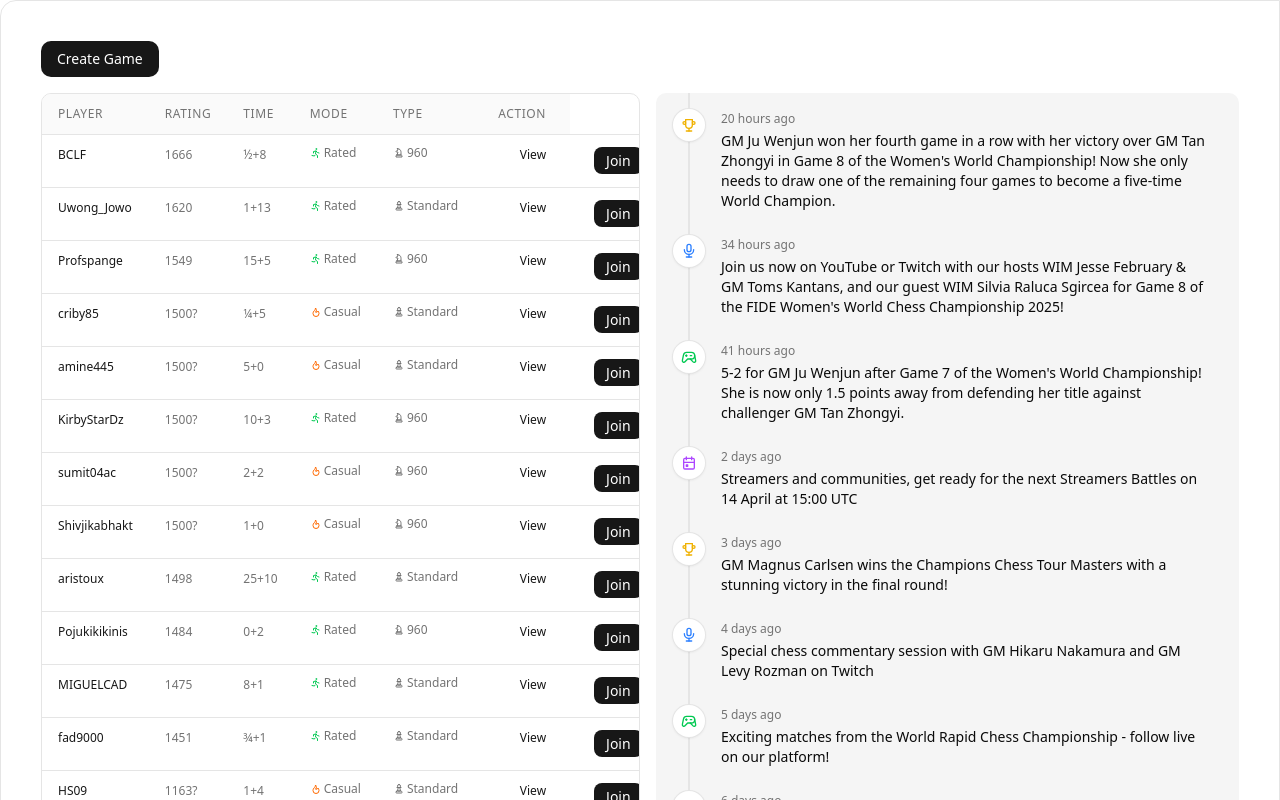
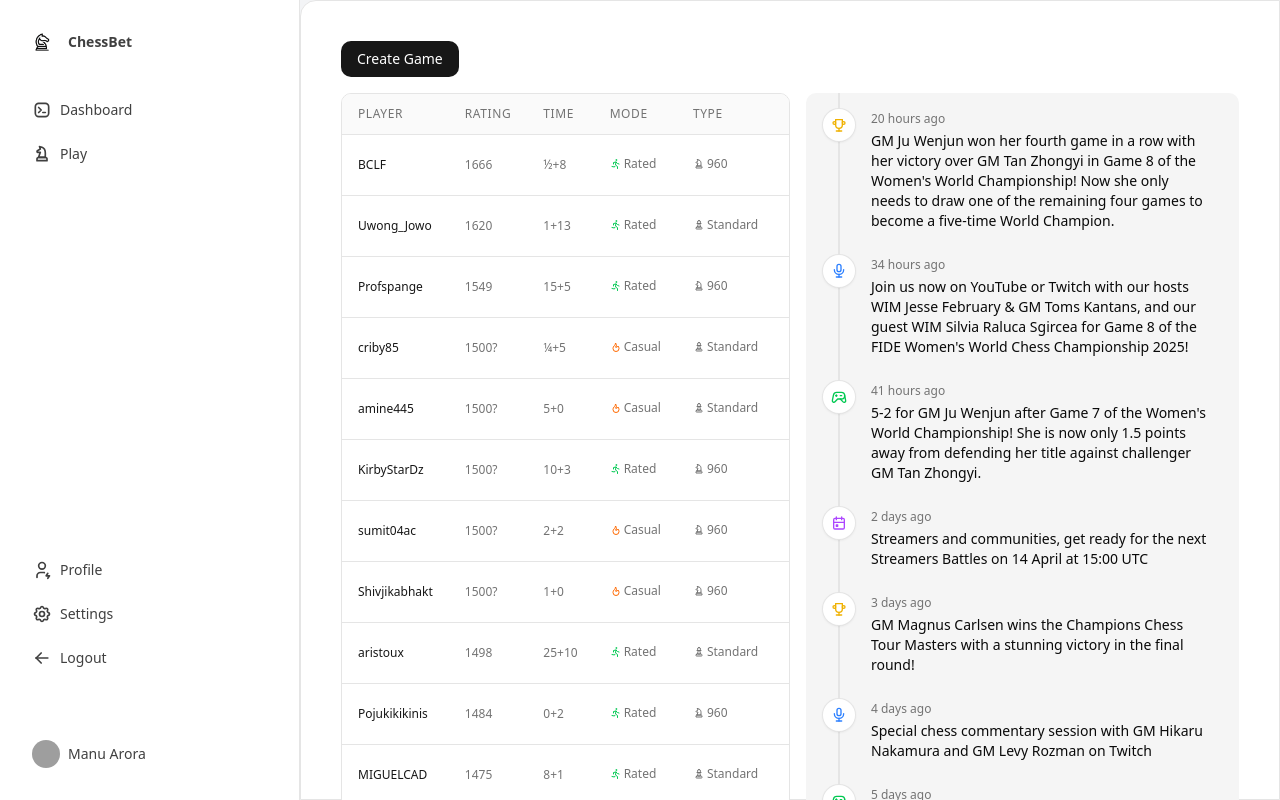
Before and after one commit to Not-Possible-Labs/platform-ui, a Next.js app: page /console in a window 1280 px wide. Shown: the top 800 px of the page. Built offline with nearby package versions, Linux system fonts and the light colour scheme; grey boxes are pictures that could not be loaded.

Commit message:
Restructure play directory and update game routing paths

```diff
--- a/src/app/console/page.tsx
+++ b/src/app/console/page.tsx
@@ -2,7 +2,7 @@
 import React, { useState } from "react";
 import { Sidebar, SidebarBody, SidebarLink } from "@/components/ui/sidebar";
 import { Dashboard } from "@/app/console/(dashboard)/dashboard";
-import Play from "@/app/console/(play)/page";
+import Play from "@/app/console/play/page";
 import { IconChessKnight } from "@tabler/icons-react";
 import {
   IconArrowLeft,
--- a/src/app/console/(play)/data.json
+++ b/src/app/console/play/data.json
@@ -56,6 +56,7 @@
     "gameType": "standard"
   },
   {
+    "gameId": "g8",
     "username": "BCLF",
     "rating": 1666,
     "time": "½+8",
@@ -63,6 +64,7 @@
     "gameType": "960"
   },
   {
+    "gameId": "g9",
     "username": "Profspange",
     "rating": 1549,
     "time": "15+5",
@@ -70,6 +72,7 @@
     "gameType": "960"
   },
   {
+    "gameId": "g10",
     "username": "KirbyStarDz",
     "rating": "1500?",
     "time": "10+3",
@@ -77,6 +80,7 @@
     "gameType": "960"
   },
   {
+    "gameId": "g11",
     "username": "sumit04ac",
     "rating": "1500?",
     "time": "2+2",
@@ -84,6 +88,7 @@
     "gameType": "960"
   },
   {
+    "gameId": "g12",
     "username": "Shivjikabhakt",
     "rating": "1500?",
     "time": "1+0",
@@ -91,6 +96,7 @@
     "gameType": "960"
   },
   {
+    "gameId": "g13",
     "username": "Pojukikikinis",
     "rating": 1484,
     "time": "0+2",
--- a/src/app/console/(play)/page.tsx
+++ b/src/app/console/play/page.tsx
@@ -1,20 +1,11 @@
 "use client";
 
 import { useState } from "react";
-import Link from "next/link";
+import { useRouter } from "next/navigation";
 import { IconFlame, IconRun, IconChess, IconChessKnight } from "@tabler/icons-react";
 import { NewsTimeline } from "@/components/NewsTimeline";
 import gamesData from "./data.json";
 import { CreateGameDialog } from "@/components/create-game-dialog";
-
-interface GameData {
-  gameId: string;
-  username: string;
-  rating: string | number;
-  time: string;
-  mode: string;
-  gameType: string;
-}
 
 interface Game {
   gameId: string;
@@ -25,18 +16,17 @@
   gameType: "standard" | "960";
 }
 
-const validateGame = (game: GameData): game is Game => {
-  return (
-    game.mode === "Rated" || game.mode === "Casual"
-  ) && (
-    game.gameType === "standard" || game.gameType === "960"
-  );
-};
+const games: Game[] = gamesData.map(game => ({
+  ...game,
+  gameId: game.gameId,
+  mode: game.mode as "Rated" | "Casual",
+  gameType: game.gameType as "standard" | "960"
+}));
 
-const games: Game[] = (gamesData as GameData[]).filter(validateGame);
 console.log('Game data:', games);
 
 export default function Play() {
+  const router = useRouter();
   const [sortedGames, setSortedGames] = useState<Game[]>(() => {
     return [...games].sort((a, b) => {
       const ratingA = typeof a.rating === "string" ? parseInt(a.rating) : a.rating;
@@ -74,9 +64,9 @@
                       {sortedGames.map((game) => (
                         <tr
                           key={game.gameId}
-                          className="hover:bg-neutral-50 dark:hover:bg-neutral-800 transition-colors cursor-pointer"
+                          className="hover:bg-neutral-50 dark:hover:bg-neutral-800 transition-colors"
+                          onClick={() => router.push(`/console/play/${game.gameId}`)}
                         >
-                          <Link href={`/console/play/${game.gameId}`} prefetch={false} className="contents">
                           <td className="whitespace-nowrap px-4 py-1 text-xs font-medium text-neutral-900 dark:text-white">
                             {game.username}
                           </td>
@@ -106,20 +96,17 @@
                               {game.gameType === "standard" ? "Standard" : "960"}
                             </span>
                           </td>
-                          <td className="whitespace-nowrap px-6 py-3 text-right text-xs text-neutral-500 dark:text-neutral-400">
-                            <span className="text-xs font-medium text-neutral-900 dark:text-white">
-                              View
-                            </span>
-                          </td>
-                          </Link>
+
                           <td className="whitespace-nowrap px-6 py-4 text-right text-sm font-medium">
-                            <Link
-                              href={`/console/play/${game.gameId}`}
-                              prefetch={false}
+                            <button
                               className="rounded-md bg-neutral-900 px-3 py-1 text-sm font-medium text-white hover:bg-neutral-800 dark:bg-white dark:text-neutral-900 dark:hover:bg-neutral-100"
+                              onClick={(e) => {
+                                e.stopPropagation();
+                                router.push(`/console/play/${game.gameId}`);
+                              }}
                             >
                               Join
-                            </Link>
+                            </button>
                           </td>
                         </tr>
                       ))}
```
Also changed, not shown: src/app/console/play/[gameId]/page.tsx (renamed from src/app/console/(play)/[gameId]/page.tsx).
